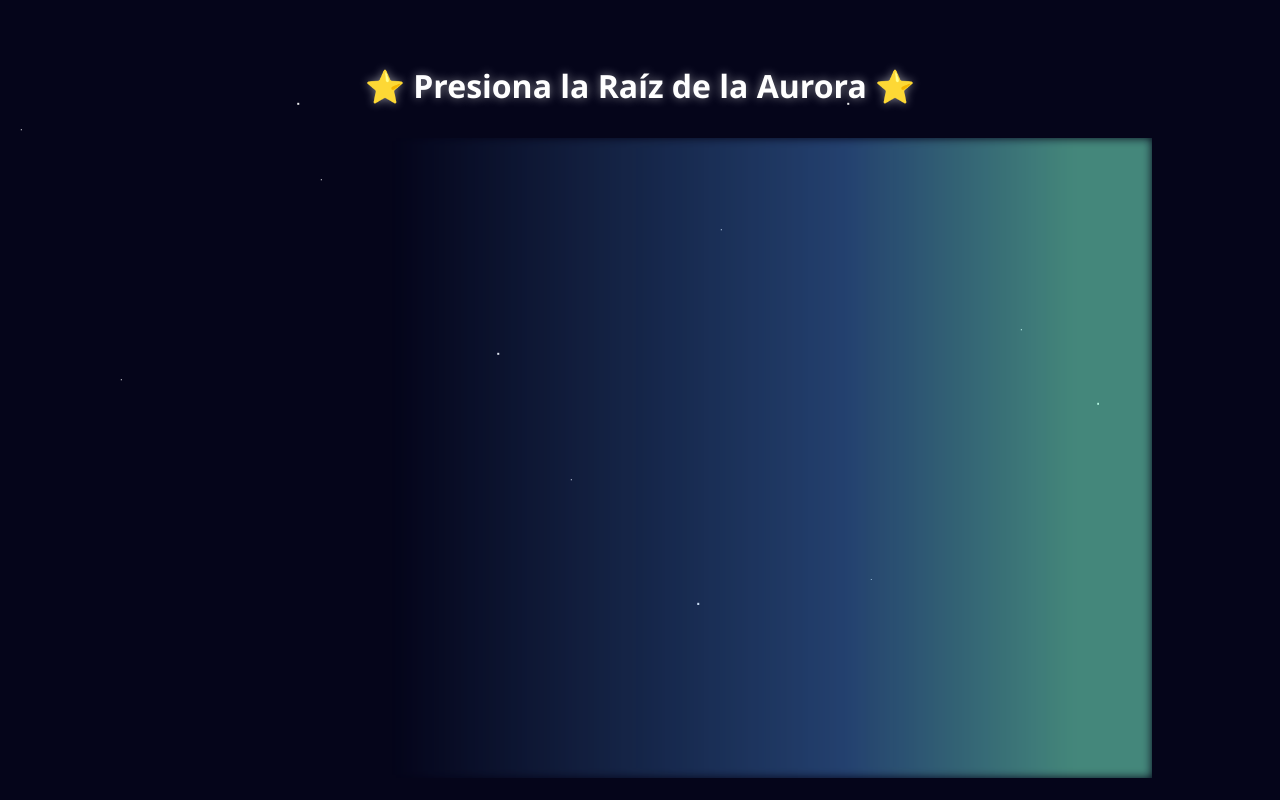
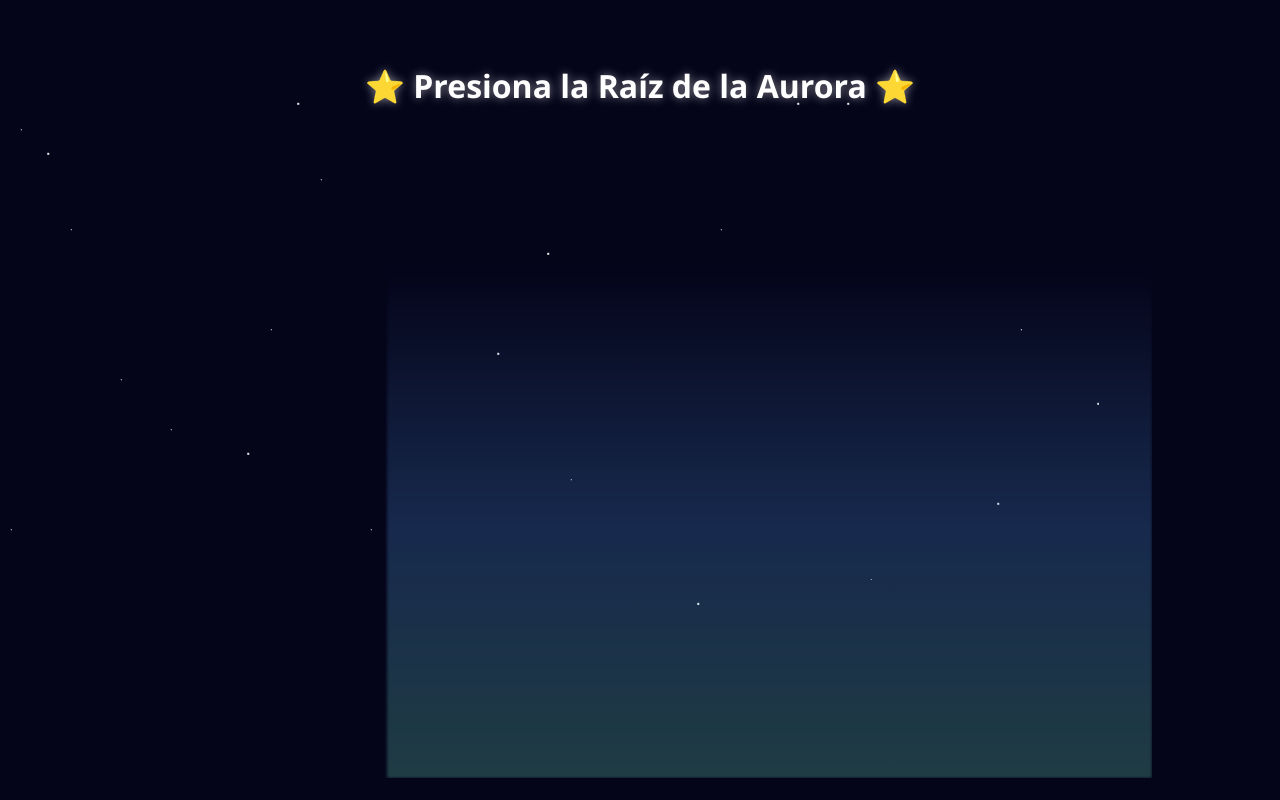
Before and after one commit to JoshDa777/aniversario-3er-mes-yipie, a plain HTML site: page index.html in a window 1280 px wide. Both pictures are taken after a click on the element "❤️". Drawn offline with Linux system fonts and the light colour scheme.

Commit message:
Update index.html

```diff
--- a/index.html
+++ b/index.html
@@ -10,7 +10,7 @@
         body {
             font-family: 'Segoe UI', Tahoma, Geneva, Verdana, sans-serif;
             margin: 0;
-            background-color: #05051a; /* Azul muy oscuro (noche espacial) */
+            background-color: #05051a;
             color: #ffffff;
             overflow: hidden;
             display: flex;
@@ -28,7 +28,7 @@
             z-index: 20;
         }
 
-        /* --- SIMULACIÓN DE PARTÍCULAS (ESTRELLAS) --- */
+        /* --- SIMULACIÓN DE PARTÍCULAS (ESTRELLAS DE FONDO) --- */
         /* Mantenemos el fondo de estrellas para el ambiente espacial */
         .stars {
             position: absolute;
@@ -37,34 +37,36 @@
             width: 100%;
             height: 100%;
             pointer-events: none;
-            z-index: 1; /* Fondo */
+            z-index: 1;
         }
+        /* (El código de las estrellas es largo, pero necesario para el ambiente) */
         .stars:before, .stars:after {
             content: '';
             position: absolute;
             width: 1px;
             height: 1px;
             background: transparent;
-            /* Usamos box-shadow para simular estrellas */
             box-shadow:
                 100px 50px #fff, 200px 300px #fff, 400px 100px #fff,
-                650px 400px #fff, 800px 150px #fff, 950px 500px #fff, 1100px 250px #fff;
+                650px 400px #fff, 800px 150px #fff, 950px 500px #fff, 1100px 250px #fff,
+                10px 500px #fff, 90px 450px #fff, 150px 150px #fff,
+                250px 350px #fff, 350px 250px #fff, 450px 450px #fff;
             animation: move-stars 100s linear infinite;
         }
         .stars:after {
             width: 2px;
             height: 2px;
             box-shadow:
-                50px 250px #eee, 350px 50px #eee, 550px 300px #eee, 750px 550px #eee, 900px 50px #eee, 1150px 350px #eee;
+                50px 250px #eee, 350px 50px #eee, 550px 300px #eee, 750px 550px #eee, 900px 50px #eee, 1150px 350px #eee,
+                100px 100px #eee, 300px 400px #eee, 600px 200px #eee, 850px 50px #eee, 1050px 450px #eee;
             animation-duration: 150s;
         }
-
         @keyframes move-stars {
             from { transform: translate3d(0, 0, 0); }
             to { transform: translate3d(-1000px, 1000px, 0); }
         }
 
-        /* Contenedor principal para centrar la Aurora */
+        /* Contenedor principal de la Aurora */
         .aurora-container {
             position: relative;
             width: 80vw;
@@ -79,11 +81,10 @@
 
         /* La raíz de la Aurora (el botón que se presiona) */
         #aurora-trigger {
-            /* POSICIONAMIENTO DEL TRIGGER */
             position: absolute;
-            right: 15%; /* Colocamos el trigger a la derecha */
-            bottom: 50%; /* A mitad de altura, para que la Aurora se expanda hacia la izquierda */
-            transform: translateY(50%); /* Ajuste de centrado vertical */
+            right: 15%; /* Origen en el lado derecho */
+            bottom: 50%;
+            transform: translateY(50%);
 
             background-color: #4fc3f7;
             width: 50px;
@@ -103,28 +104,44 @@
             animation: pulse 1s infinite alternate;
         }
 
-        /* --- EL NUEVO EFECTO DE AURORA (Filamentos y Partículas desde la DERECHA) --- */
+        /* --- EL NUEVO EFECTO DE AURORA (Simulación de Partículas con Animación) --- */
         #aurora-effect {
             position: absolute;
             right: 0; /* Origen en el lado derecho */
             bottom: 0;
-            width: 0px; /* Inicia en cero */
+            width: 0px;
             height: 100%;
 
-            /* Degradado lateral de la Aurora (Derecha -> Izquierda) */
-            background: linear-gradient(to left,
-                rgba(127, 255, 212, 0.7) 10%, /* Aqua central */
-                rgba(88, 166, 255, 0.5) 40%, /* Azul intermedio */
-                transparent 100%
+            background-color: transparent; /* No queremos un fondo sólido */
+
+            /* Usamos este degradado como el "lienzo" de la luz */
+            background-image: linear-gradient(to top,
+                rgba(127, 255, 212, 0.3), /* Aqua base */
+                rgba(88, 166, 255, 0.3), /* Azul */
+                transparent 80% /* Se desvanece en la parte superior */
             );
 
-            /* Usamos blur y clip-path para el efecto de luz difusa y móvil */
-            filter: blur(5px);
+            /* Animación y desenfoque para dar textura de partículas */
+            filter: blur(1.5px); /* Desenfoque sutil para la sensación de aire */
+            animation: aurora-ascend 5s linear infinite; /* Animación de movimiento */
 
             transition: width 5s ease-out, opacity 5s ease-out; /* Animación de expansión horizontal */
-            opacity: 0; /* Empieza invisible */
+            opacity: 0;
             z-index: 5;
+            transform-origin: right; /* Asegura que la expansión sea desde la derecha */
         }
+
+        /* Definición de la animación: crea el efecto de movimiento vertical/ascendente */
+        @keyframes aurora-ascend {
+            from {
+                /* Mueve ligeramente el fondo del degradado hacia arriba */
+                background-position: 0 100%;
+            }
+            to {
+                background-position: 0 0;
+            }
+        }
+
 
         /* La caja de texto que aparece al final */
         #message-box {
```
